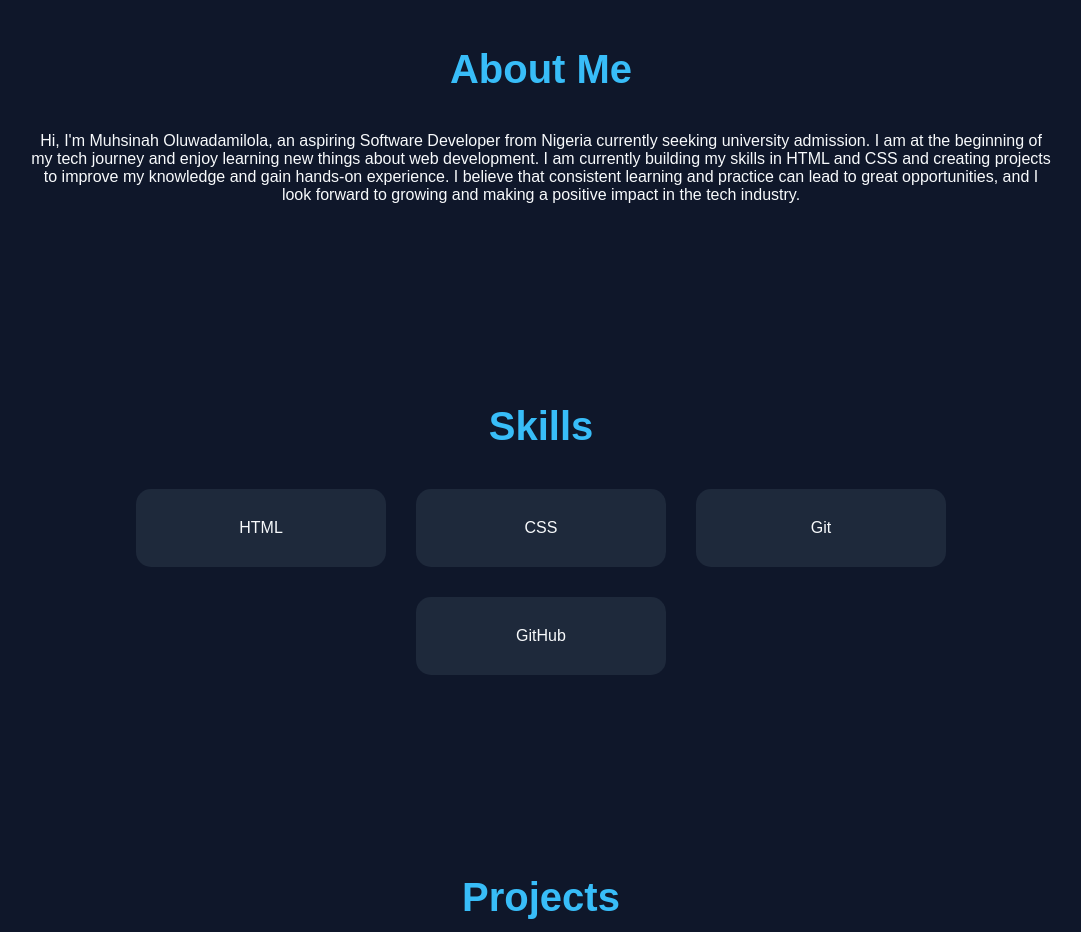
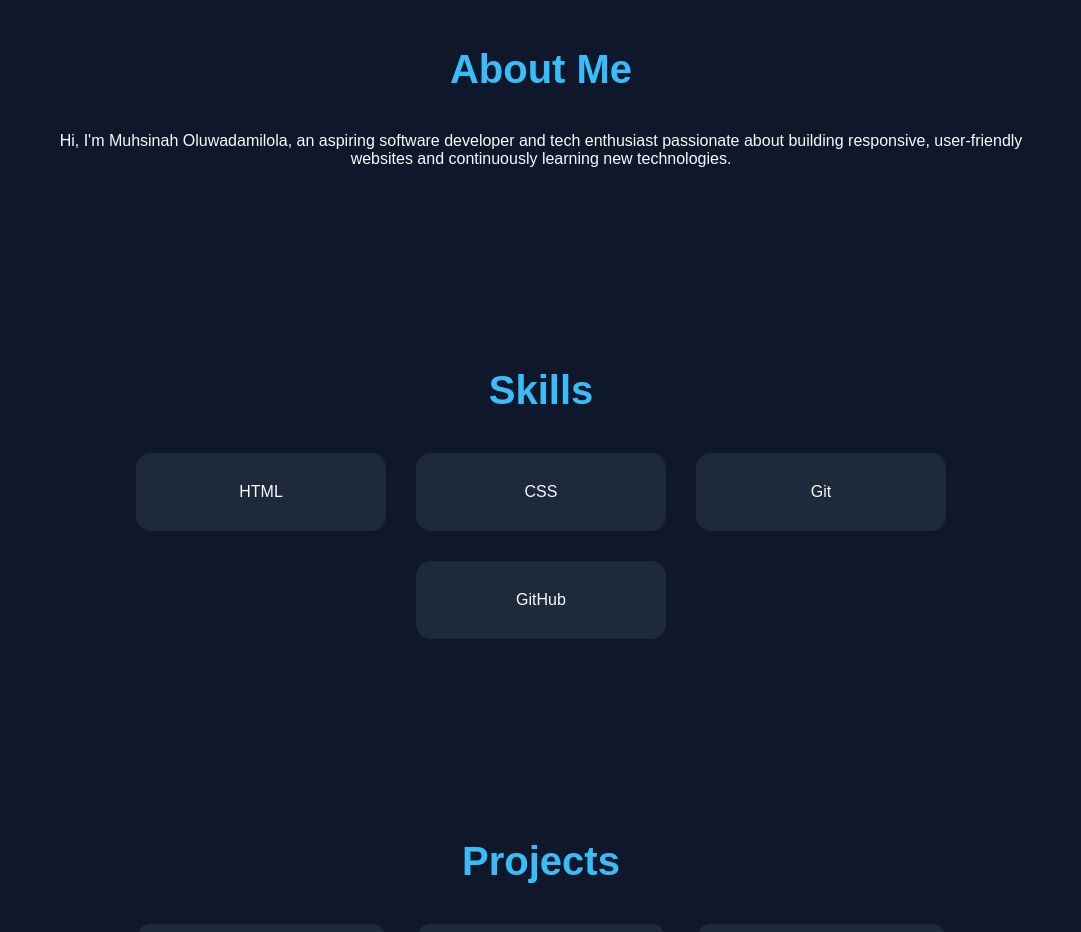
Before and after one commit to theobssessedtechiegirl/muhsinah-, a plain HTML site: page index.html in a window 1280 px wide. Shown: the part 860-1792 px from the top of the page, without its empty margins (99-1180 px from the left). Drawn offline with Linux system fonts and the light colour scheme.

Commit message:
Update index.html

```diff
--- a/index.html
+++ b/index.html
@@ -57,12 +57,7 @@
     <section class="about" id="about">
       <h2>About Me</h2>
       <p>
-        Hi, I'm Muhsinah Oluwadamilola, an aspiring Software Developer from Nigeria currently seeking
-        university admission. I am at the beginning of my tech journey and enjoy learning new things
-        about web development. I am currently building my skills in HTML and CSS and creating projects
-        to improve my knowledge and gain hands-on experience. I believe that consistent learning and
-        practice can lead to great opportunities, and I look forward to growing and making a positive
-        impact in the tech industry.
+        Hi, I'm Muhsinah Oluwadamilola, an aspiring software developer and tech enthusiast passionate about building responsive, user-friendly websites and continuously learning new technologies.
       </p>
     </section>
 
```
